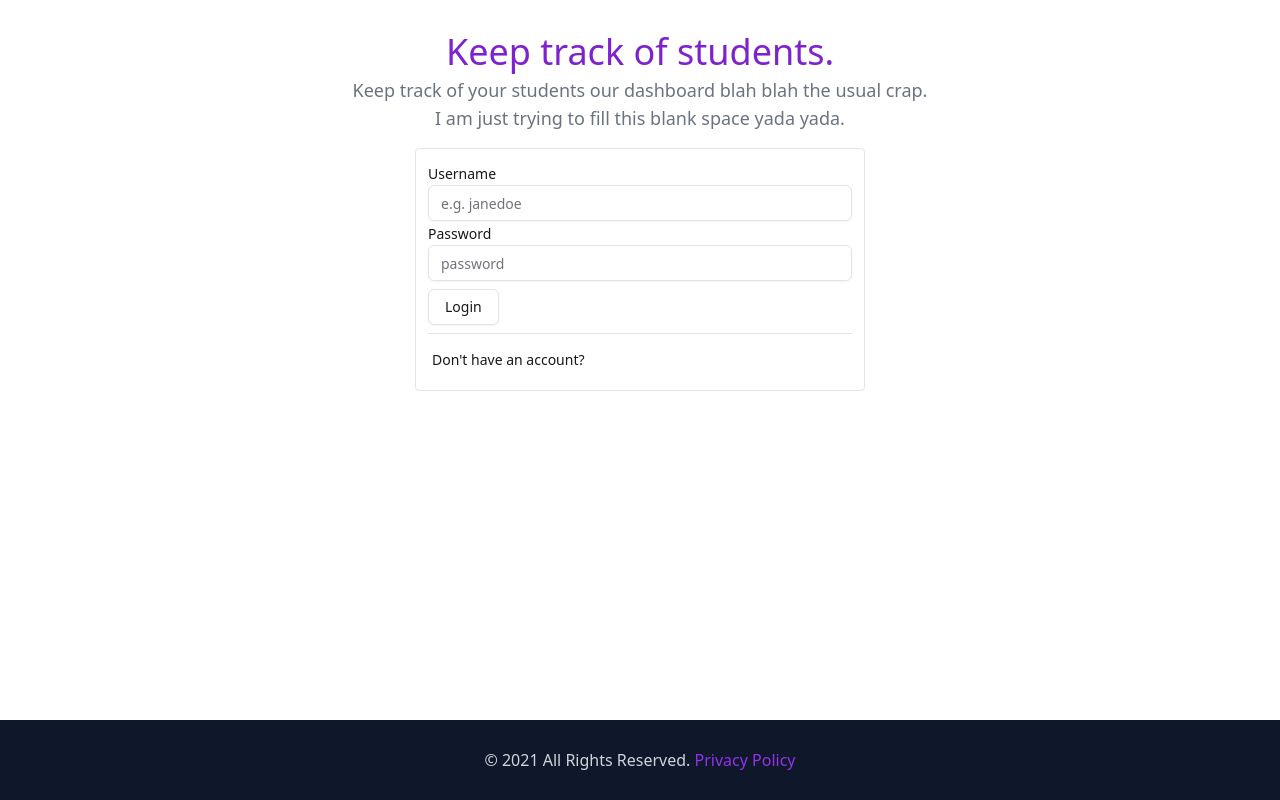
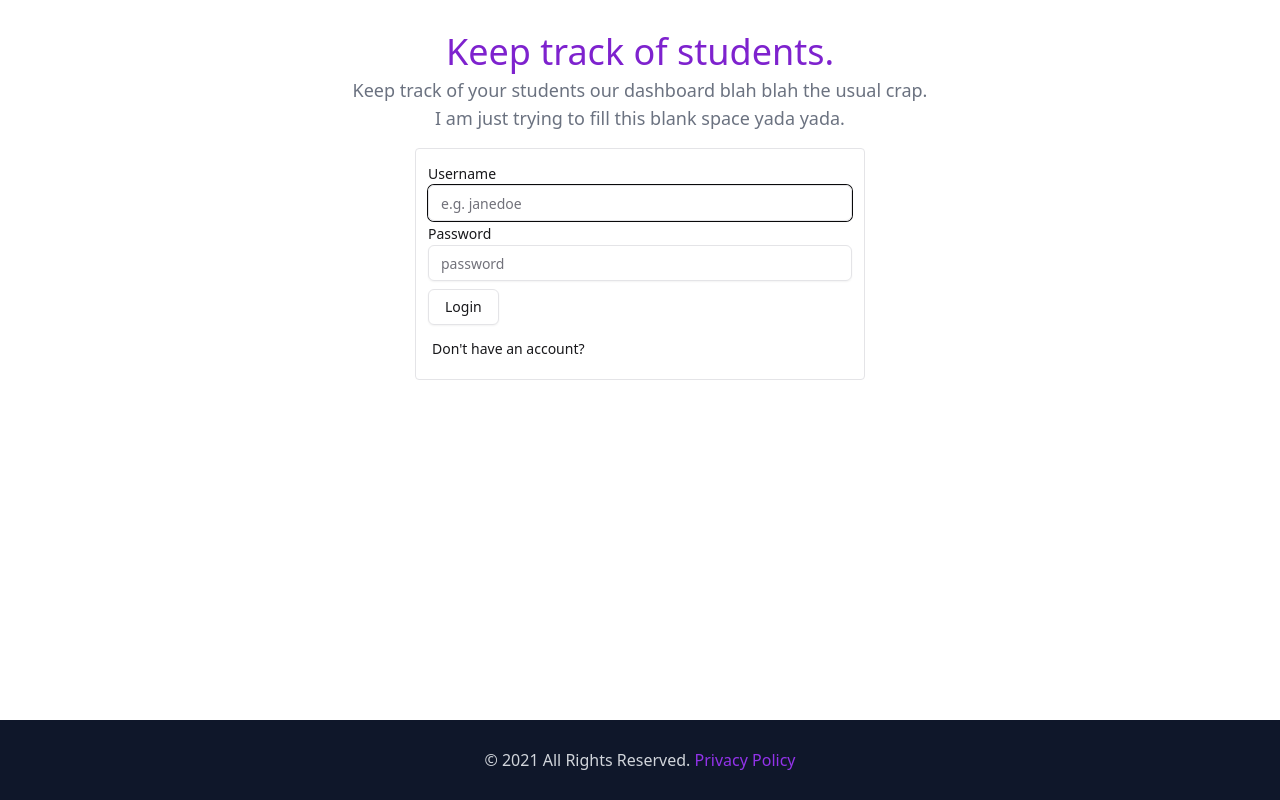
Before and after one commit to arberlisaj/dashboard, a React (Vite) app: page /login in a window 1280 px wide. Built offline with nearby package versions, Linux system fonts and the light colour scheme.

Commit message:
feat(ui): add autoFocus to input fields in forms

```diff
--- a/src/components/LoginForm.tsx
+++ b/src/components/LoginForm.tsx
@@ -42,6 +42,7 @@ const LoginForm = () => {
       <Input
         type="text"
         placeholder="e.g. janedoe"
+        autoFocus
         id="username"
         {...register('username')}
       />
--- a/src/components/SignupForm.tsx
+++ b/src/components/SignupForm.tsx
@@ -48,6 +48,7 @@ const SignupForm = () => {
       <Input
         id="name"
         type="text"
+        autoFocus
         placeholder="First Name"
         {...register('name')}
       />
--- a/src/pages/Login.tsx
+++ b/src/pages/Login.tsx
@@ -22,10 +22,9 @@ const Login = () => {
             I am just trying to fill this blank space yada yada.
           </p>
         </div>
-        <div className="border-border_clr mx-auto max-w-[450px] rounded border p-3 dark:bg-red-300">
+        <div className="mx-auto max-w-[450px] rounded border border-border_clr p-3 dark:bg-red-300">
           {loginState ? <LoginForm /> : <SignupForm />}
-          <hr className="border-border_clr my-2" />
-          <Button className="px-1" variant="link" onClick={handleToggle}>
+          <Button className="mt-1.5 px-1" variant="link" onClick={handleToggle}>
             {loginState ? "Don't have an account?" : 'Already have an account?'}
           </Button>
         </div>
```
